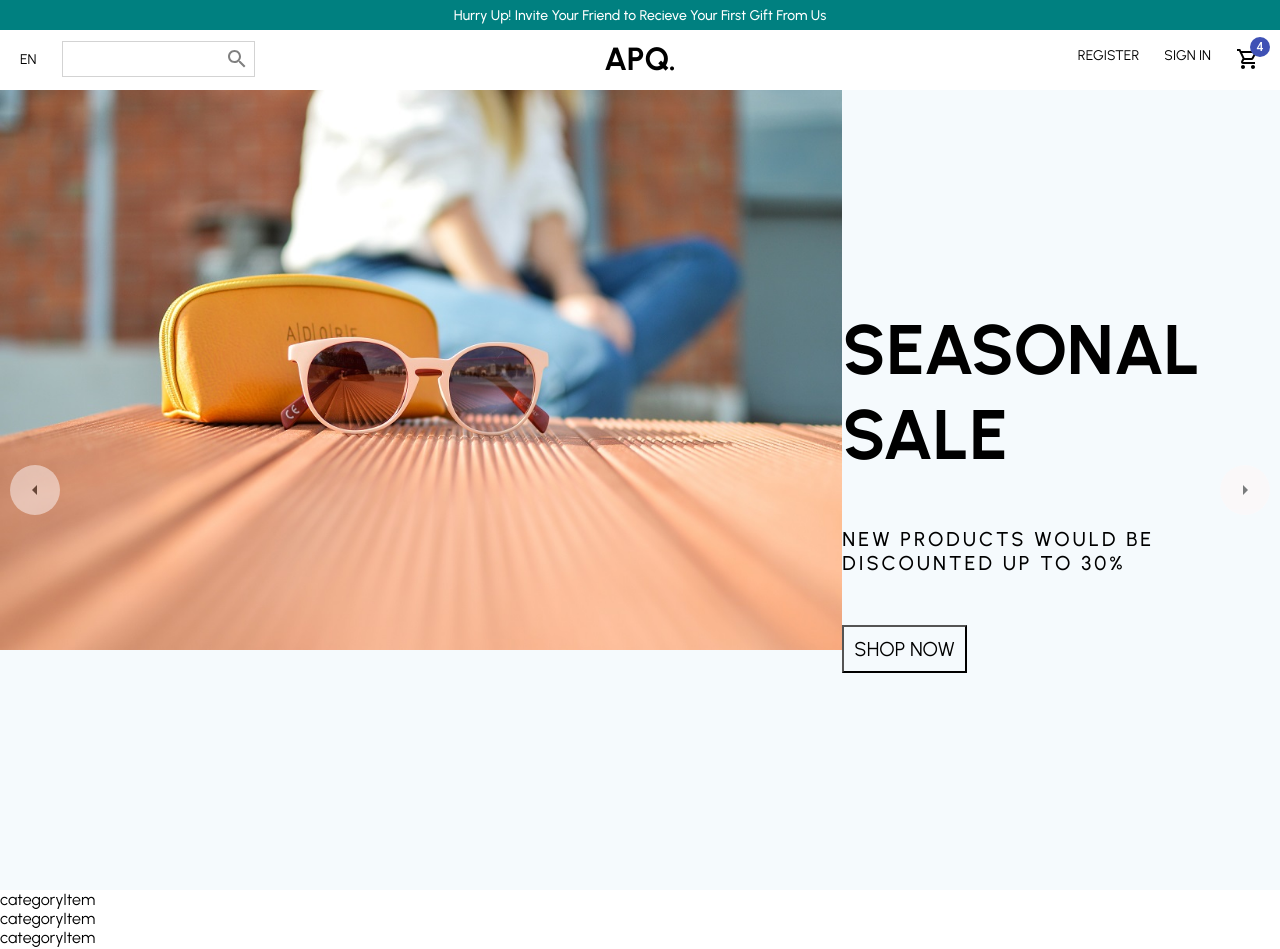
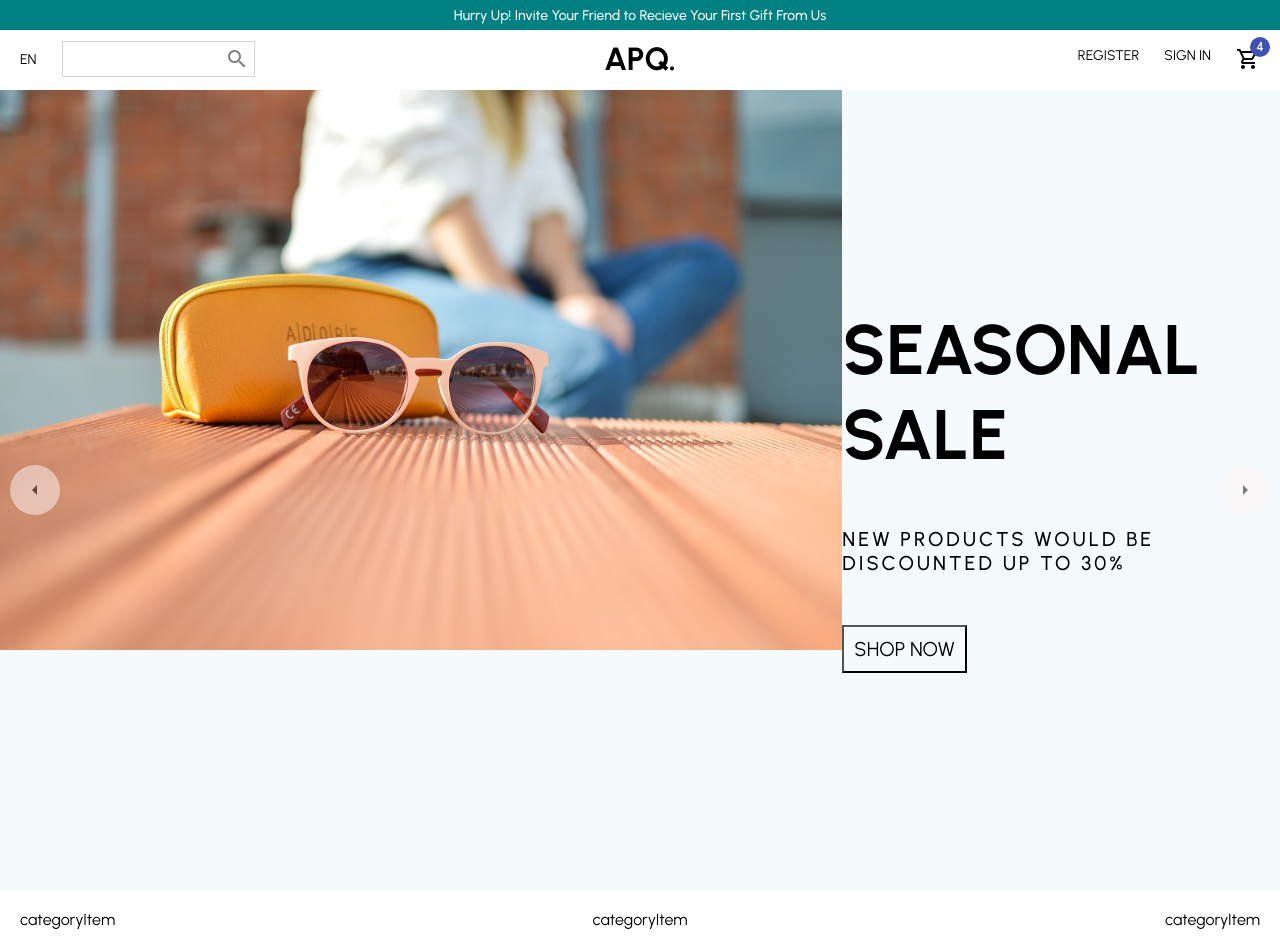
Before and after one commit to AliPooladmast/e-commerce, a React (Create React App) app: page / in a window 1280 px wide. Built offline with nearby package versions, Linux system fonts and the light colour scheme.

Commit message:
feat: set some style without importing cards

```diff
--- a/src/components/Categories/Categories.jsx
+++ b/src/components/Categories/Categories.jsx
@@ -1,10 +1,11 @@
 import React from "react";
 import { categories } from "../../data.js";
 import CategoryItem from "../CategoryItem/CategoryItem";
+import style from "./Categories.module.scss";
 
 function Categories() {
   return (
-    <div>
+    <div className={style.Container}>
       {categories.map((item) => (
         <CategoryItem />
       ))}
--- /dev/null
+++ b/src/components/Categories/Categories.module.scss
@@ -0,0 +1,5 @@
+.Container {
+  display: flex;
+  padding: 20px;
+  justify-content: space-between;
+}
```
